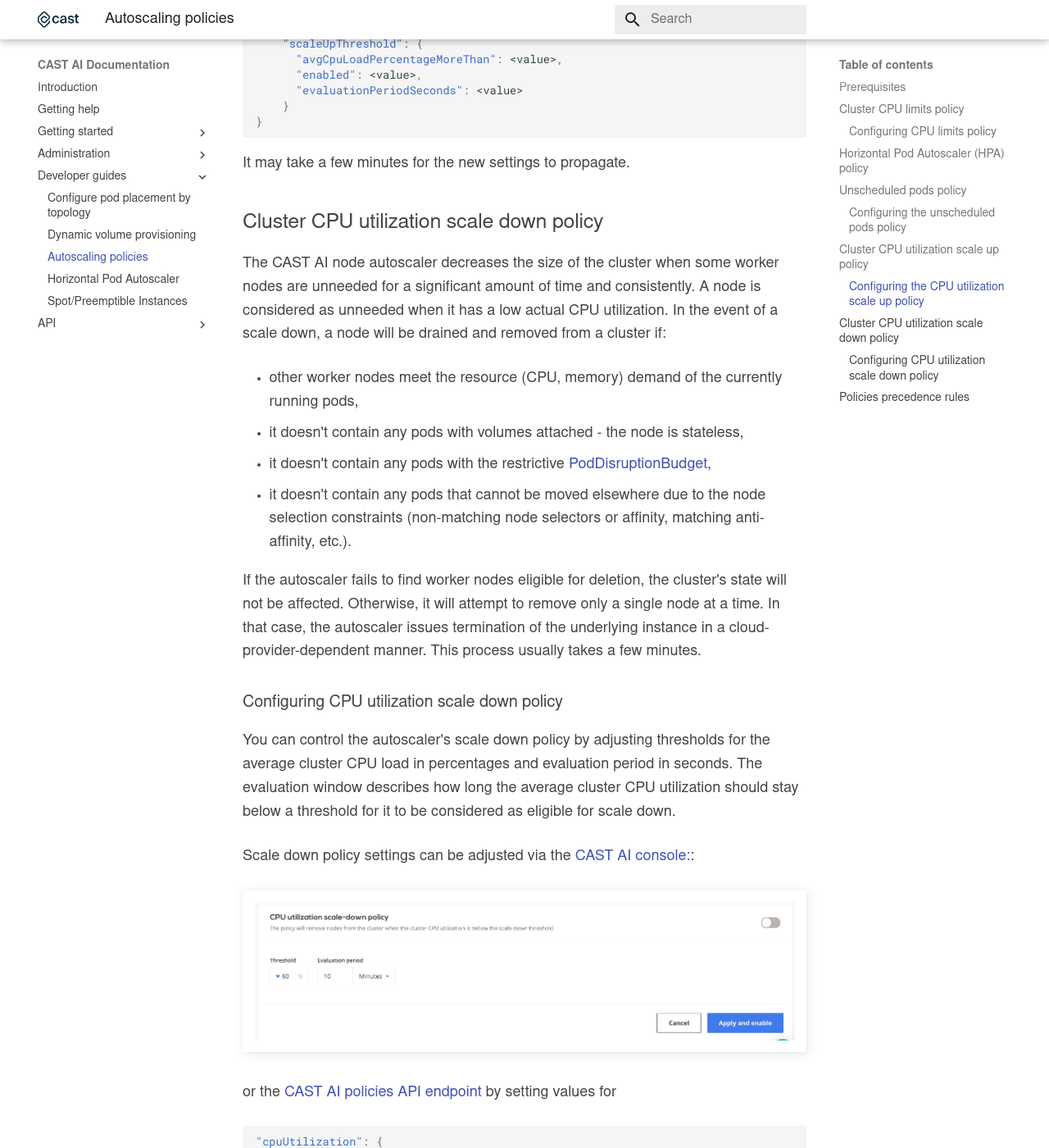
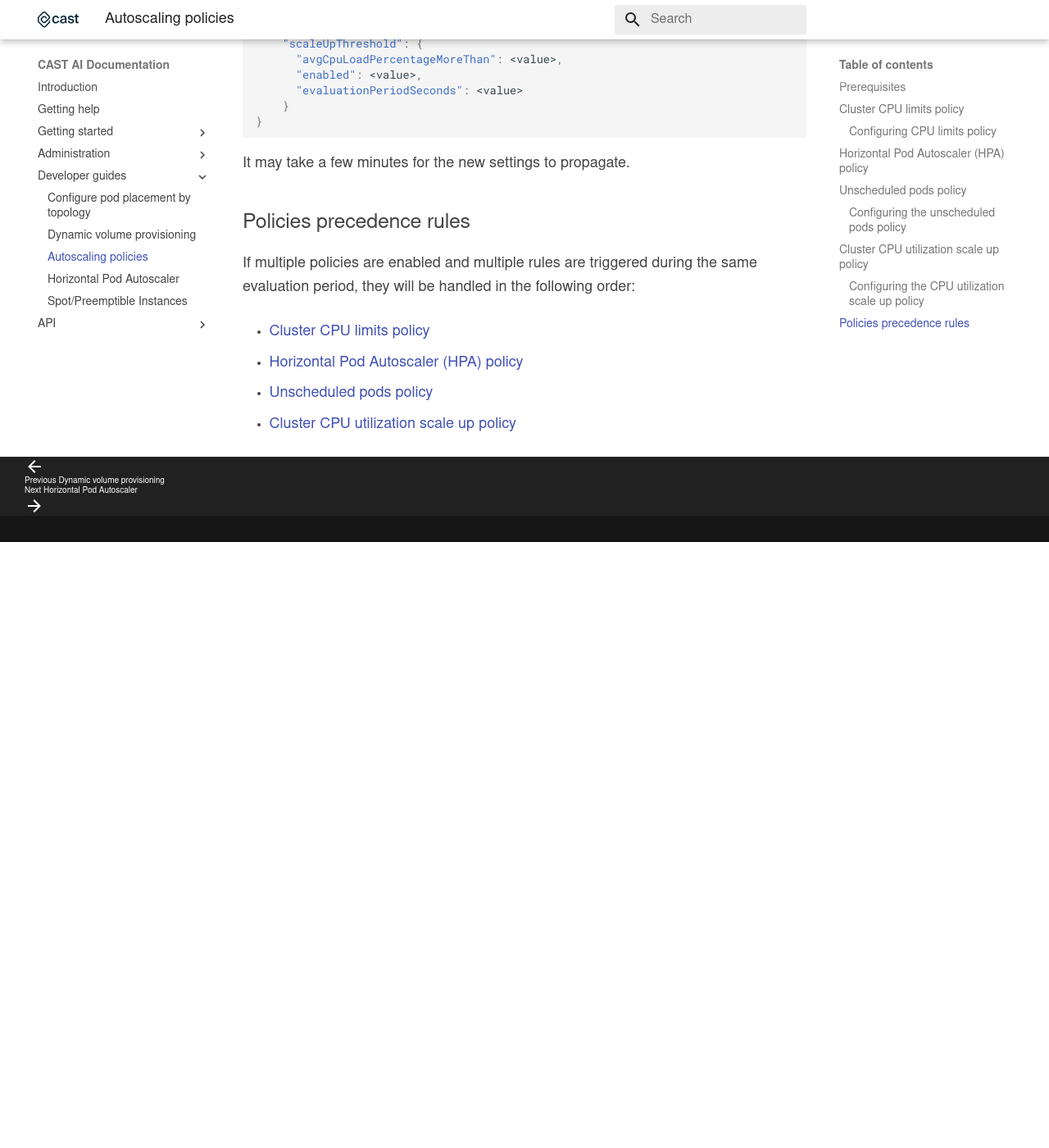
Before and after one commit to castai/docs, an MkDocs documentation site: the page built from docs/guides/autoscaling-policies.md, in a window 1280 px wide and 1400 px high, scrolled down 3662 px. Shown: the whole window at 82% size. Built offline with MkDocs 1.6.1 and Material for MkDocs 9.7.7, drawn with Linux system fonts in a browser that asks for light colours; some web fonts are replaced; after the commit the page ends 4323 px from its top, so only the background shows below that; some of the changed text lies outside the part shown.

Commit message:
chore: remove info about cpu scale down policy

````diff
--- a/docs/guides/autoscaling-policies.md
+++ b/docs/guides/autoscaling-policies.md
@@ -115,50 +115,6 @@
 
 It may take a few minutes for the new settings to propagate.
 
-## Cluster CPU utilization scale down policy
-
-The CAST AI node autoscaler decreases the size of the cluster when some worker nodes are unneeded for a
-significant amount of time and consistently.
-A node is considered as unneeded when it has a low actual CPU utilization. In the event of a scale down, a node will be drained
-and removed from a cluster if:
-
-* other worker nodes meet the resource (CPU, memory) demand of the currently running pods,
-* it doesn't contain any pods with volumes attached - the node is stateless,
-* it doesn't contain any pods with the restrictive
-[PodDisruptionBudget](https://kubernetes.io/docs/concepts/workloads/pods/disruptions/#pod-disruption-budgets),
-* it doesn't contain any pods that cannot be moved elsewhere due to the node selection constraints (non-matching node selectors
- or affinity, matching anti-affinity, etc.).
-
-If the autoscaler fails to find worker nodes eligible for deletion, the cluster's state will not be affected.
-Otherwise, it will attempt to remove only a single node at a time. In that case, the autoscaler issues termination of the underlying instance in a cloud-provider-dependent manner.
-This process usually takes a few minutes.
-
-### Configuring CPU utilization scale down policy
-
-You can control the autoscaler's scale down policy by adjusting thresholds for the average cluster CPU load in percentages and
- evaluation period in seconds.
-The evaluation window describes how long the average cluster CPU utilization should stay below a threshold for it to be
- considered as eligible for scale down.
-
-Scale down policy settings can be adjusted via the [CAST AI console:](https://console.cast.ai/):
-
-![CPU scale down](autoscaling-policies/cpu_scale_down.png)
-
-or the [CAST AI policies API endpoint](https://api.cast.ai/v1/spec/#/cluster-policies/UpsertPolicies) by setting values
- for
-
-```json
-"cpuUtilization": {
-    "scaleDownThreshold": {
-      "avgCpuLoadPercentageLessThan": <value>,
-      "enabled": <value>,
-      "evaluationPeriodSeconds": <value>
-    }
-}
-```
-
-It may take a few minutes for the new settings to propagate.
-
 ## Policies precedence rules
 
 If multiple policies are enabled and multiple rules are triggered during the same evaluation period, they will be
@@ -168,4 +124,3 @@
 * [Horizontal Pod Autoscaler (HPA) policy](#horizontal-pod-autoscaler-hpa-policy)
 * [Unscheduled pods policy](#unscheduled-pods-policy)
 * [Cluster CPU utilization scale up policy](#cluster-cpu-utilization-scale-up-policy)
-* [Cluster CPU utilization scale-down policy](#cluster-cpu-utilization-scale-down-policy)
````
Also changed, not shown: docs/guides/autoscaling-policies/cpu_scale_down.png (deleted).
